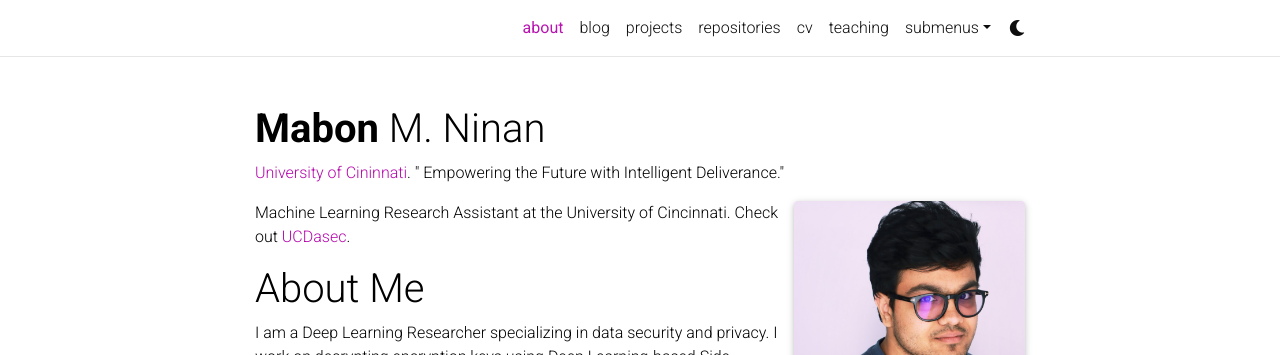
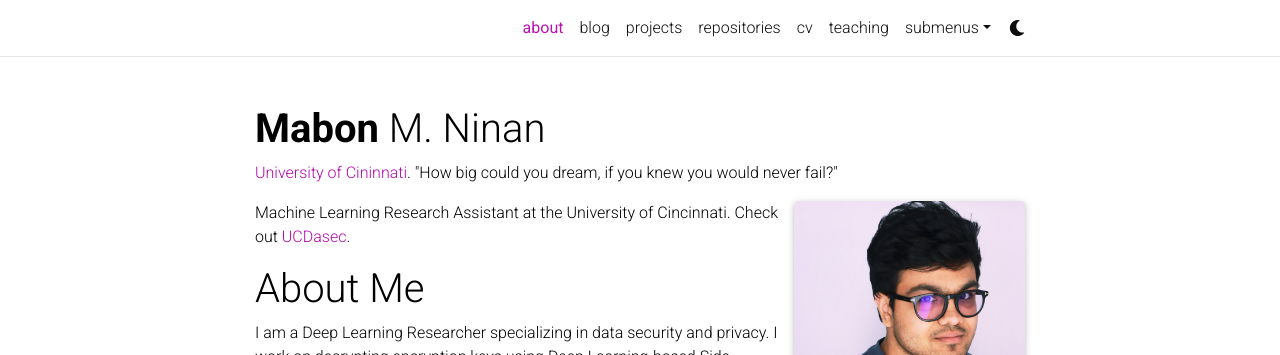
Before and after one commit to mabonmn/mabonmn.github.io, a Jekyll site: the page built from _pages/about.md, in a window 1280 px wide and 1393 px high. Shown: the top 355 px of the window. Built offline with Jekyll 4.4.1, drawn with Linux system fonts in a browser that asks for light colours; full-size pictures stand in for the smaller copies a plugin makes; comment, search, counter and statistics services are not loaded; a style sheet for code colours, icons or effects is not loaded.

Commit message:
Update about.md

```diff
--- a/_pages/about.md
+++ b/_pages/about.md
@@ -2,7 +2,7 @@
 layout: about
 title: about
 permalink: /
-subtitle: <a href='#'>University of Cininnati</a>. " Empowering the Future with Intelligent Deliverance."
+subtitle: <a href='#'>University of Cininnati</a>. "How big could you dream, if you knew you would never fail?"
 
 profile:
   align: right
```
